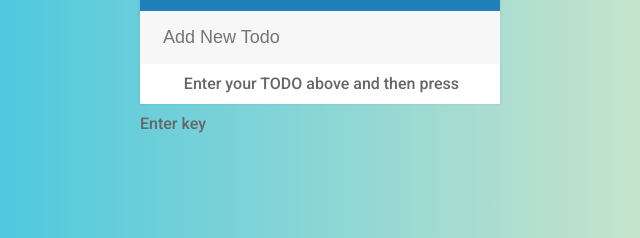
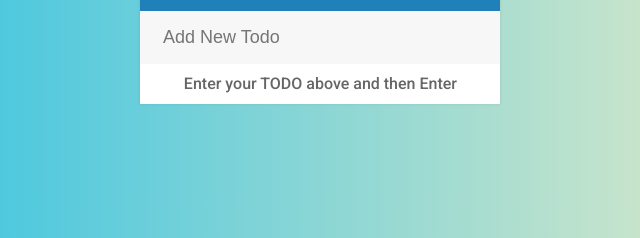
Before and after one commit to lakhanrochwani/TODO_APP, a plain HTML site: page index.html in a window 1280 px wide. Shown: the part 137-375 px from the top of the page, 320-960 px from the left. Drawn offline with nearby package versions, Linux system fonts and the light colour scheme.

Commit message:
Update index.html

```diff
--- a/index.html
+++ b/index.html
@@ -13,7 +13,7 @@
       <h1>TO-DO LIST<i class="fa fa-plus"></i></h1>
       <input type="text" placeholder="Add New Todo">
       <ul>
-        <li><span><i class="fa fa-trash"></i></span> &nbsp; &nbsp; &nbsp;Enter your TODO above and then press Enter key  </li>
+        <li><span><i class="fa fa-trash"></i></span> &nbsp; &nbsp; &nbsp;Enter your TODO above and then Enter</li>
       </ul>
 
     </div>
```
